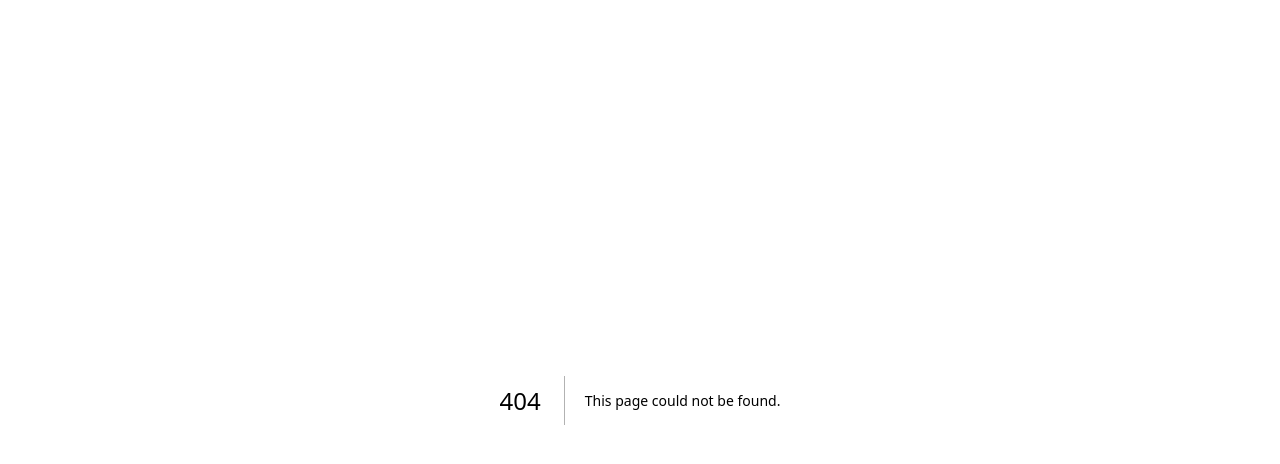
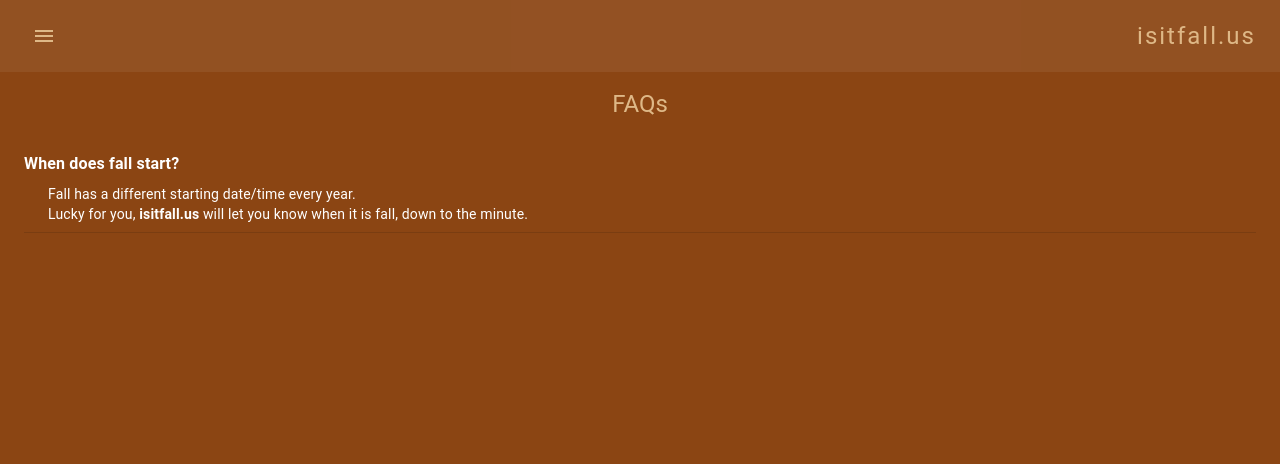
Before and after one commit to drewcoble/is-it-fall, a Next.js app: page /faqs in a window 1280 px wide. Before the commit this address had no page. Shown: the top 464 px of the page. Built offline with nearby package versions, Linux system fonts and the light colour scheme.

Commit message:
add FAQs page

```diff
--- /dev/null
+++ b/src/app/components/BuyMeALatte.tsx
@@ -0,0 +1,13 @@
+import Button from "@mui/material/Button";
+
+const BuyMeALatte = () => (
+  <Button
+    href="https://venmo.com/isitfall?txn=pay&audience=public&amount=6.50&note=pumpkin%20spice%20latte%20%E2%98%95%EF%B8%8F"
+    color="secondary"
+    variant="outlined"
+  >
+    Buy me a Pumpkin Spice Latte&nbsp;&nbsp;☕️
+  </Button>
+);
+
+export default BuyMeALatte;
--- a/src/app/components/Header.tsx
+++ b/src/app/components/Header.tsx
@@ -1,27 +1,15 @@
-import {
-  AppBar,
-  Stack,
-  Box,
-  Typography,
-  Button,
-  IconButton,
-} from "@mui/material";
-import MenuIcon from "@mui/icons-material/Menu";
-import FallTheme from "../themes/FallTheme";
-import { useState } from "react";
+import { AppBar, Stack, Typography } from "@mui/material";
+import React from "react";
+import MenuContent from "./MenuContent";
 
 const Header = () => {
-  const theme = FallTheme();
-  const [menuOpen, setMenuOpen] = useState<boolean>(false);
   return (
     <AppBar
       elevation={0}
       sx={{ justifyContent: "center", paddingX: 3, paddingY: 2 }}
     >
       <Stack alignItems="center" direction="row" justifyContent="space-between">
-        <IconButton color="secondary" onClick={() => setMenuOpen(!menuOpen)}>
-          <MenuIcon />
-        </IconButton>
+        <MenuContent />
         <Typography sx={{ letterSpacing: 2 }} variant="h5">
           isitfall.us
         </Typography>
--- /dev/null
+++ b/src/app/components/MainPageWrapper.tsx
@@ -0,0 +1,20 @@
+"use client";
+import { Box, CssBaseline, ThemeProvider } from "@mui/material";
+import FallTheme from "../themes/FallTheme";
+import Header from "./Header";
+
+const MainPageWrapper = ({ children }: { children: JSX.Element }) => {
+  const theme = FallTheme();
+
+  return (
+    <ThemeProvider theme={theme}>
+      <CssBaseline />
+      <Header />
+      <Box minHeight="100dvh" p={3} pt="88px">
+        {children}
+      </Box>
+    </ThemeProvider>
+  );
+};
+
+export default MainPageWrapper;
--- /dev/null
+++ b/src/app/components/MenuContent.tsx
@@ -0,0 +1,80 @@
+import {
+  Drawer,
+  Stack,
+  Link,
+  Grid,
+  Typography,
+  Divider,
+  Box,
+  IconButton,
+} from "@mui/material";
+import { useState } from "react";
+import BuyMeALatte from "./BuyMeALatte";
+import React from "react";
+import MenuIcon from "@mui/icons-material/Menu";
+import FallTheme from "../themes/FallTheme";
+
+const links = [
+  {
+    name: "Home",
+    route: "/",
+  },
+  {
+    name: "FAQs",
+    route: "/faqs",
+  },
+  // {
+  //   name: "Supporters",
+  //   route: "/supporters",
+  // },
+];
+
+const MenuContent = () => {
+  const theme = FallTheme();
+  const [menuOpen, setMenuOpen] = useState<boolean>(false);
+
+  return (
+    <React.Fragment>
+      <IconButton color="secondary" onClick={() => setMenuOpen(!menuOpen)}>
+        <MenuIcon />
+      </IconButton>
+      <Drawer open={menuOpen} onClose={() => setMenuOpen(false)}>
+        <Stack
+          direction="column"
+          justifyContent="space-between"
+          sx={{
+            background: theme.palette.primary.main,
+            height: "100dvh",
+            minWidth: "250px",
+            paddingY: 3,
+          }}
+        >
+          <Grid container direction="column">
+            <Grid item px={2}>
+              <Typography sx={{ letterSpacing: 2 }} variant="h5">
+                isitfall.us
+              </Typography>
+            </Grid>
+            <Grid item>
+              <Divider sx={{ mb: 3, mt: 1 }} />
+            </Grid>
+            {links.map((link) => (
+              <Grid item key={link.route} my={1}>
+                <Link href={link.route} underline="none">
+                  <Box px={2} py={1} width="100%">
+                    {link.name}
+                  </Box>
+                </Link>
+              </Grid>
+            ))}
+          </Grid>
+          <Box px={2}>
+            <BuyMeALatte />
+          </Box>
+        </Stack>
+      </Drawer>
+    </React.Fragment>
+  );
+};
+
+export default MenuContent;
--- /dev/null
+++ b/src/app/faqs/FaqItem.tsx
@@ -0,0 +1,25 @@
+import Divider from "@mui/material/Divider";
+import Typography from "@mui/material/Typography";
+import React from "react";
+
+const FaqItem = ({
+  title,
+  children,
+}: {
+  title: string;
+  children: JSX.Element | string;
+}) => {
+  return (
+    <React.Fragment>
+      <Typography fontWeight={600} variant="body1">
+        {title}
+      </Typography>
+      <Typography pl={3} variant="body2">
+        {children}
+      </Typography>
+      <Divider />
+    </React.Fragment>
+  );
+};
+
+export default FaqItem;
--- /dev/null
+++ b/src/app/faqs/page.tsx
@@ -0,0 +1,38 @@
+"use client";
+import React from "react";
+import {
+  Box,
+  CssBaseline,
+  Divider,
+  Stack,
+  ThemeProvider,
+  Typography,
+} from "@mui/material";
+import Header from "../components/Header";
+import FallTheme from "../themes/FallTheme";
+import MainPageWrapper from "../components/MainPageWrapper";
+import FaqItem from "./FaqItem";
+
+export default function Info() {
+  const theme = FallTheme();
+  return (
+    <MainPageWrapper>
+      <Stack spacing={1}>
+        <Typography textAlign="center" variant="h5">
+          FAQs
+        </Typography>
+        <br />
+
+        <FaqItem title="When does fall start?">
+          <React.Fragment>
+            Fall has a different starting date/time every year.
+            <br />
+            Lucky for you, <strong>isitfall.us</strong> will let you know when
+            it is fall, down to the minute.
+          </React.Fragment>
+        </FaqItem>
+        {/* <FaqItem title="Item #2">This is FAQ Item #2.</FaqItem> */}
+      </Stack>
+    </MainPageWrapper>
+  );
+}
--- a/src/app/layout.tsx
+++ b/src/app/layout.tsx
@@ -17,12 +17,6 @@ export default function RootLayout({
 }) {
   return (
     <html lang="en">
-      <head>
-        <script
-          async
-          src="https://pagead2.googlesyndication.com/pagead/js/adsbygoogle.js?client=ca-pub-7669051272217779"
-        ></script>
-      </head>
       <body className={inter.className}>
         {children}
         <Analytics />
--- a/src/app/themes/FallTheme.tsx
+++ b/src/app/themes/FallTheme.tsx
@@ -87,6 +87,13 @@ const FallTheme = () => {
           },
         },
       },
+      MuiLink: {
+        styleOverrides: {
+          root: {
+            color: "#fff",
+          },
+        },
+      },
       MuiTypography: {
         styleOverrides: {
           h4: {
```
Also changed, not shown: src/app/page.tsx (+2 -116 lines), src/app/supporters/page.tsx (added, +18 -0 lines).
